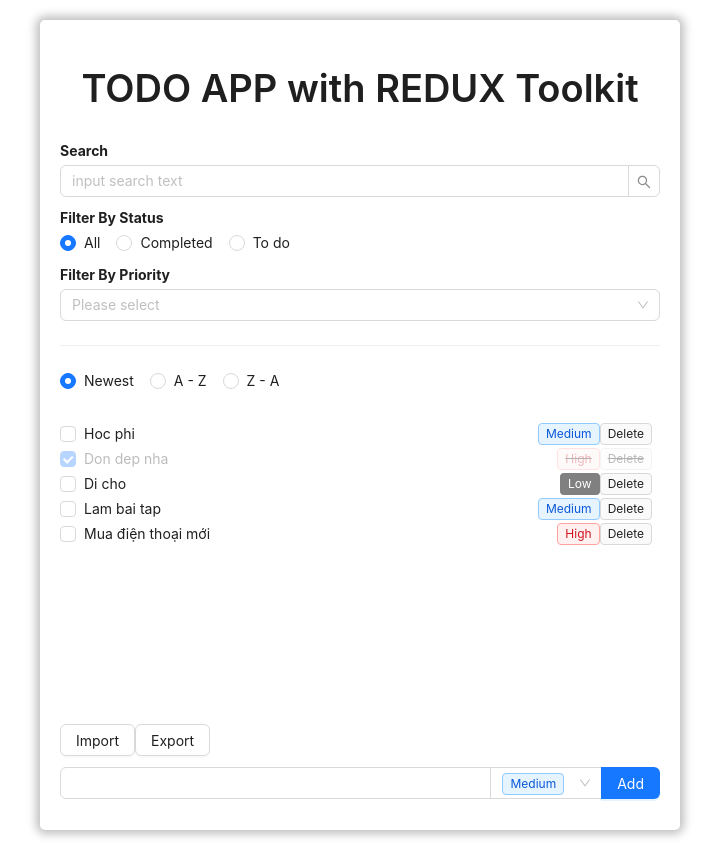
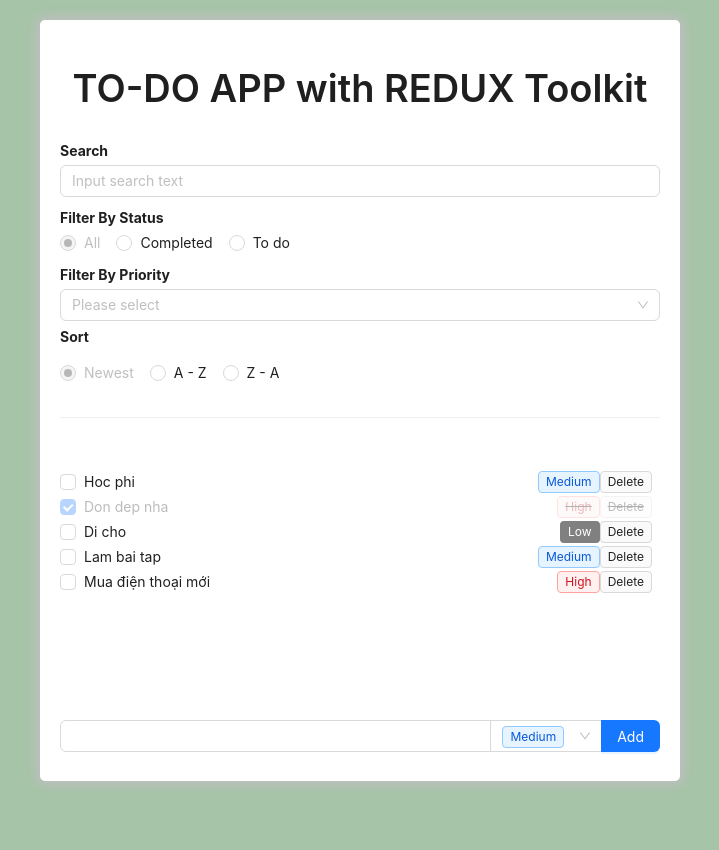
Before and after one commit to ngotruonganh/todoappv2, a React (Create React App) app: page / in a window 1280 px wide. Shown: the whole page, without its empty margins (280-999 px from the left). After the commit the page ends 801 px from the top, so only its background shows below. Built offline with nearby package versions, Linux system fonts and the light colour scheme; the HTML template or start-up script is replaced by a standard one.

Commit message:
Remove csv
optimal code, ui

```diff
--- a/package.json
+++ b/package.json
@@ -10,7 +10,6 @@
     "antd": "^5.5.2",
     "lodash": "^4.17.21",
     "react": "^18.2.0",
-    "react-csv": "^2.2.2",
     "react-dom": "^18.2.0",
     "react-redux": "^8.0.7",
     "react-scripts": "5.0.1",
--- a/public/index.html
+++ b/public/index.html
@@ -11,7 +11,7 @@
     />
     <link rel="apple-touch-icon" href="%PUBLIC_URL%/logo192.png" />
     <link rel="manifest" href="%PUBLIC_URL%/manifest.json" />
-    <title>Todo App</title>
+    <title>To-do App</title>
   </head>
   <body>
     <noscript>You need to enable JavaScript to run this app.</noscript>
--- a/src/App.js
+++ b/src/App.js
@@ -1,4 +1,4 @@
-import { Typography, Divider, Row, Col } from "antd";
+import { Typography, Row, Col } from "antd";
 import TodoList from "./components/TodoList";
 import Filters from "./components/Filters";
 
@@ -21,10 +21,9 @@
         }}
       >
         <Title style={{ textAlign: "center" }}>
-          TODO APP with REDUX Toolkit
+          TO-DO APP with REDUX Toolkit
         </Title>
         <Filters />
-        <Divider />
         <TodoList />
       </Col>
     </Row>
--- a/src/components/Filters/index.js
+++ b/src/components/Filters/index.js
@@ -2,8 +2,6 @@
 import { useState } from "react";
 import { useDispatch } from "react-redux";
 import filtersSlice from "./filtersSlice";
-
-const { Search } = Input;
 
 export default function Filters() {
   const dispatch = useDispatch();
@@ -35,8 +33,8 @@
         >
           Search
         </Typography.Paragraph>
-        <Search
-          placeholder="input search text"
+        <Input
+          placeholder="Input search text"
           value={searchText}
           onChange={handleSearchTextChange}
         />
@@ -48,9 +46,15 @@
           Filter By Status
         </Typography.Paragraph>
         <Radio.Group value={filterStatus} onChange={handleStatusChange}>
-          <Radio value="All">All</Radio>
-          <Radio value="Completed">Completed</Radio>
-          <Radio value="Todo">To do</Radio>
+          <Radio value="All" defaultChecked disabled={filterStatus === "All"}>
+            All
+          </Radio>
+          <Radio value="Completed" disabled={filterStatus === "Completed"}>
+            Completed
+          </Radio>
+          <Radio value="Todo" disabled={filterStatus === "Todo"}>
+            To do
+          </Radio>
         </Radio.Group>
       </Col>
       <Col sm={24}>
--- a/src/components/Sort/index.js
+++ b/src/components/Sort/index.js
@@ -1,4 +1,4 @@
-import { Col, Radio, Row } from "antd";
+import { Col, Radio, Row, Typography } from "antd";
 import { useState } from "react";
 import { useDispatch } from "react-redux";
 import todosSlice from "../TodoList/todosSlice";
@@ -16,10 +16,19 @@
   return (
     <Row>
       <Col>
+        <Typography.Paragraph style={{ fontWeight: "bold", marginTop: 5 }}>
+          Sort
+        </Typography.Paragraph>
         <Radio.Group onChange={onChange} value={value}>
-          <Radio value={"id"}>Newest</Radio>
-          <Radio value={"az"}>A - Z</Radio>
-          <Radio value={"za"}>Z - A</Radio>
+          <Radio value="id" disabled={value === "id"}>
+            Newest
+          </Radio>
+          <Radio value="az" disabled={value === "az"}>
+            A - Z
+          </Radio>
+          <Radio value="za" disabled={value === "za"}>
+            Z - A
+          </Radio>
         </Radio.Group>
       </Col>
     </Row>
--- a/src/components/TodoList/index.js
+++ b/src/components/TodoList/index.js
@@ -1,11 +1,10 @@
-import { Col, Row, Input, Button, Select, Tag, Form } from "antd";
+import { Col, Row, Input, Button, Select, Tag, Form, Divider } from "antd";
 import Todo from "../Todo";
 import { useDispatch, useSelector } from "react-redux";
 import { v4 as uuidv4 } from "uuid";
 import { useState } from "react";
 import { todosRemainingSelector } from "../../redux/selectors";
 import todoListSlice from "./todosSlice";
-import { CSVLink } from "react-csv";
 import Sort from "../Sort";
 
 export default function TodoList() {
@@ -13,12 +12,6 @@
   const [priority, setPriority] = useState("Medium");
 
   const todoList = useSelector(todosRemainingSelector);
-
-  const headers = [
-    { label: "Name", key: "name" },
-    { label: "Completed", key: "completed" },
-    { label: "Priority", key: "priority" },
-  ];
 
   const dispatch = useDispatch();
 
@@ -50,10 +43,11 @@
   return (
     <Row style={{ height: "calc(70vh - 120px)", overflowY: "hidden" }}>
       <Sort />
+      <Divider />
       <Col
         span={24}
         style={{
-          height: "calc(100% - 150px)",
+          height: "calc(100% - 200px)",
           overflowY: "scroll",
           marginTop: "20px",
         }}
@@ -68,12 +62,6 @@
           />
         ))}
       </Col>
-      <CSVLink data={todoList} filename={"my-file.csv"} headers={headers}>
-        <Button>Import</Button>
-      </CSVLink>
-      <CSVLink data={todoList} filename={"my-file.csv"} headers={headers}>
-        <Button>Export</Button>
-      </CSVLink>
       <Col span={24}>
         <Form onSubmit={handleAddButtonClick}>
           <Input.Group style={{ display: "flex" }} compact>
--- a/src/index.css
+++ b/src/index.css
@@ -5,6 +5,7 @@
     sans-serif;
   -webkit-font-smoothing: antialiased;
   -moz-osx-font-smoothing: grayscale;
+  background-color: rgb(166, 196, 168);
 }
 
 code {
```
Also changed, not shown: src/App.css (deleted, +0 -38 lines), 1 other file (tests, documents, lock files or other folders).
